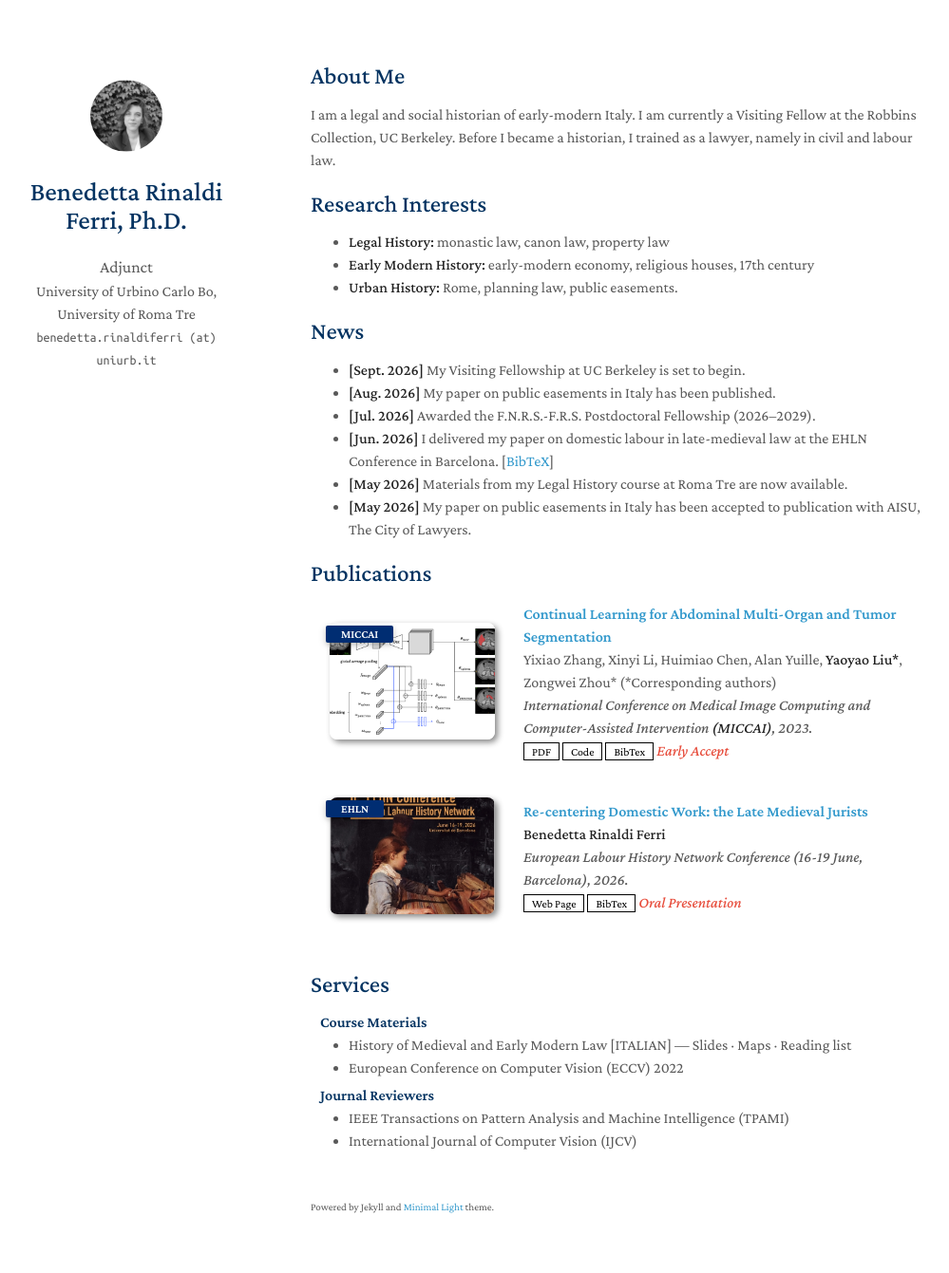
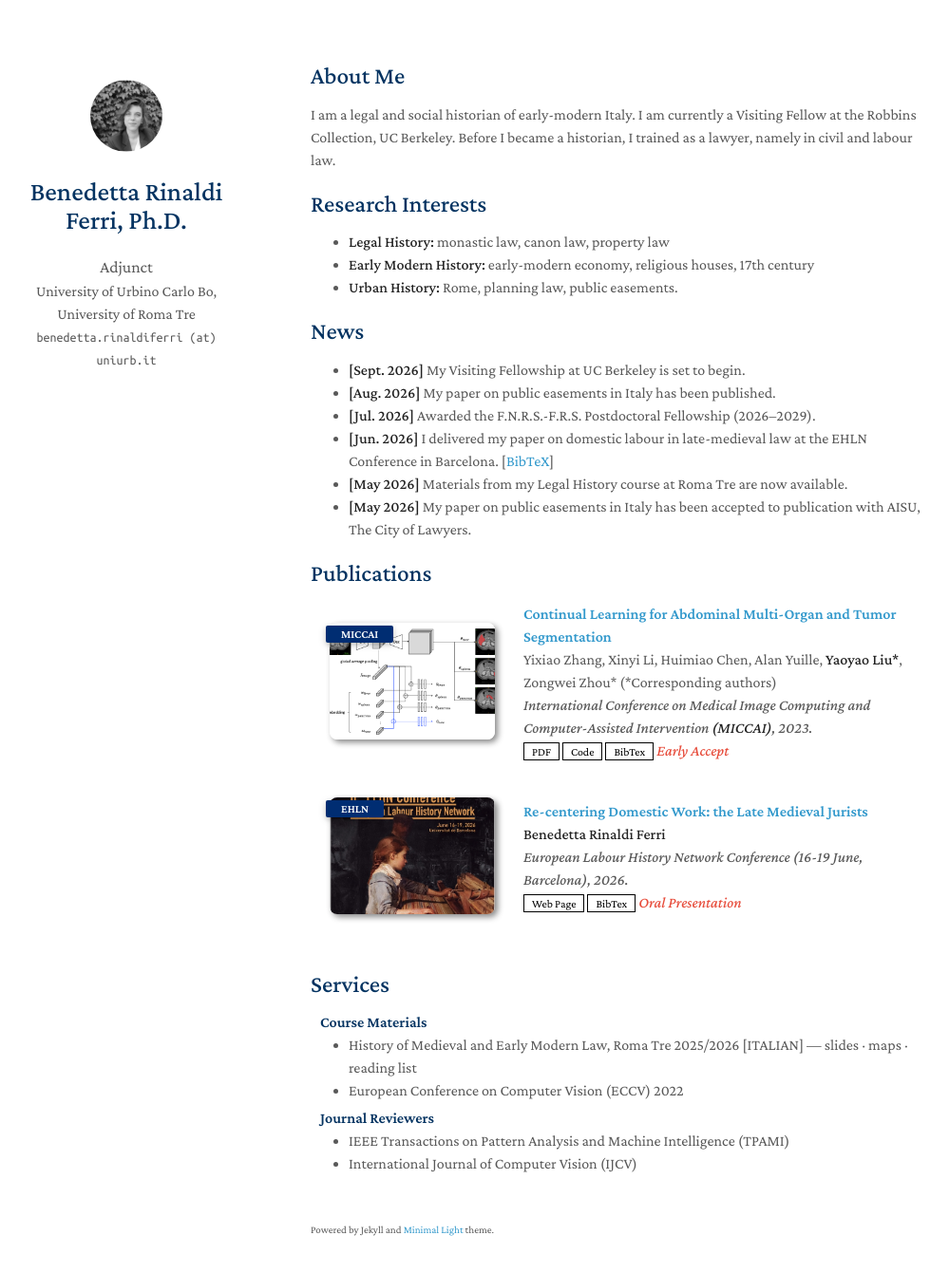
Before and after one commit to rinaldiferri/rinaldiferri.github.io, a Jekyll site: the page built from index.md, in a window 1280 px wide and 1376 px high. Shown: the top 1341 px of the window at 95% size, without its empty margins (143-1142 px from the left). Built offline with Jekyll 4.4.1, drawn with Linux system fonts in a browser that asks for light colours; a style sheet for code colours, icons or effects is not loaded; our own code applies the rules of GitHub Pages for plain Markdown files.

Commit message:
Update services.md

```diff
--- a/_includes/services.md
+++ b/_includes/services.md
@@ -4,10 +4,10 @@
 
 <ul style="margin:0 0 5px;">
 <li>
-  <autocolor>History of Medieval and Early Modern Law [ITALIAN]</autocolor> —
-  <a href="assets/storia-del-diritto/slides.pdf"><autocolor>Slides</autocolor></a> ·
-  <a href="assets/storia-del-diritto/maps.pdf"><autocolor>Maps</autocolor></a> ·
-  <a href="assets/storia-del-diritto/reading-list.pdf"><autocolor>Reading list</autocolor></a>
+  <autocolor>History of Medieval and Early Modern Law, Roma Tre 2025/2026 [ITALIAN]</autocolor> —
+  <a href="assets/storia-del-diritto/slides.pdf"><autocolor>slides</autocolor></a> ·
+  <a href="assets/storia-del-diritto/maps.pdf"><autocolor>maps</autocolor></a> ·
+  <a href="assets/storia-del-diritto/reading-list.pdf"><autocolor>reading list</autocolor></a>
 </li>
   <li><a href="https://eccv2022.ecva.net/"><autocolor>European Conference on Computer Vision (ECCV) 2022</autocolor></a></li>
 </ul>
```
